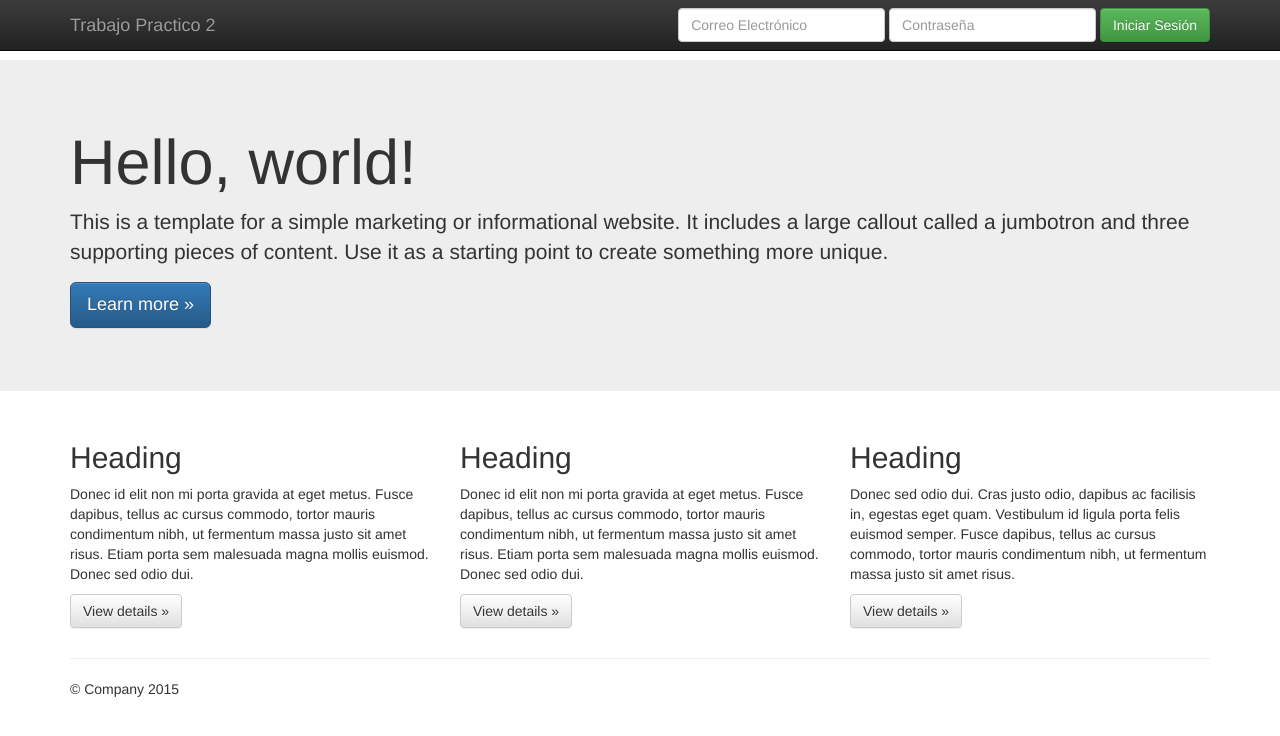
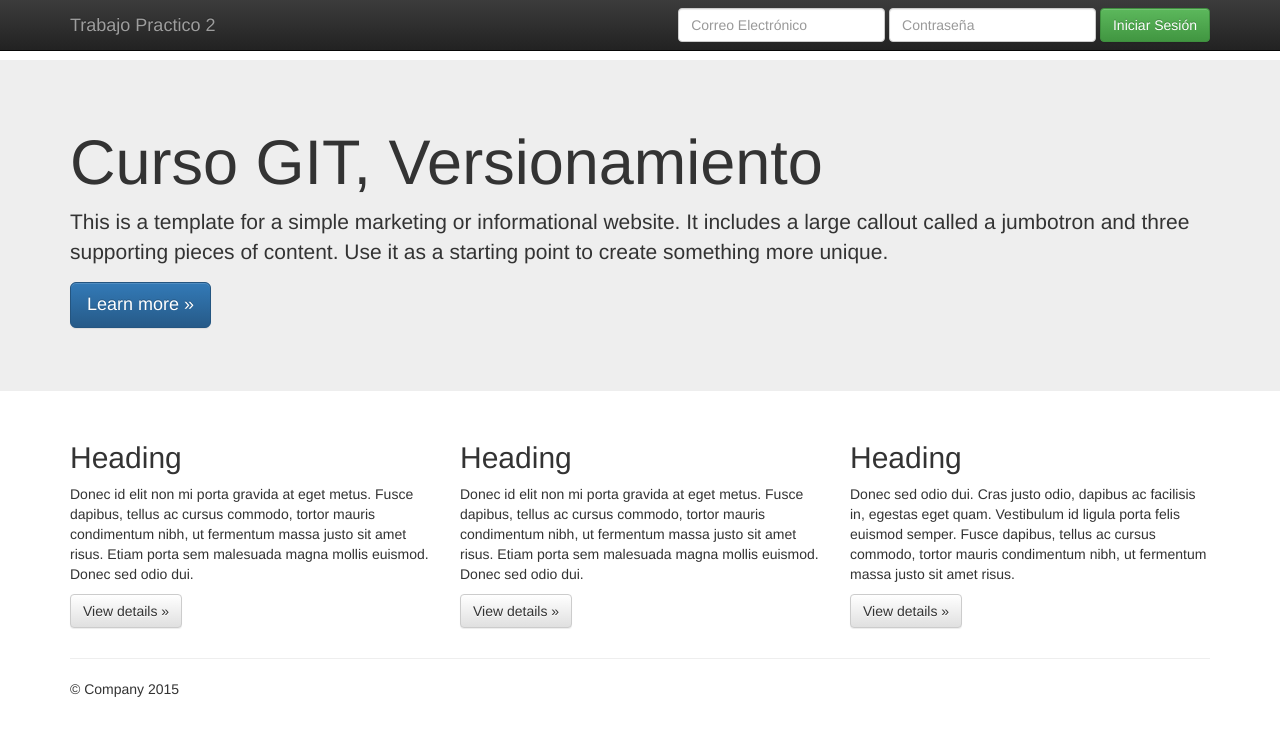
Before and after one commit to cjperezo/Trabajo2_CarlosJ_Perez, a plain HTML site: page index.html in a window 1280 px wide. Drawn offline with nearby package versions, Linux system fonts and the light colour scheme.

Commit message:
Se modifica texto Hello, World en la sección media del site

```diff
--- a/index.html
+++ b/index.html
@@ -55,7 +55,7 @@
     <!-- Main jumbotron for a primary marketing message or call to action -->
     <div class="jumbotron">
       <div class="container">
-        <h1>Hello, world!</h1>
+        <h1>Curso GIT, Versionamiento</h1>
         <p>This is a template for a simple marketing or informational website. It includes a large callout called a jumbotron and three supporting pieces of content. Use it as a starting point to create something more unique.</p>
         <p><a class="btn btn-primary btn-lg" href="#" role="button">Learn more &raquo;</a></p>
       </div>
```
